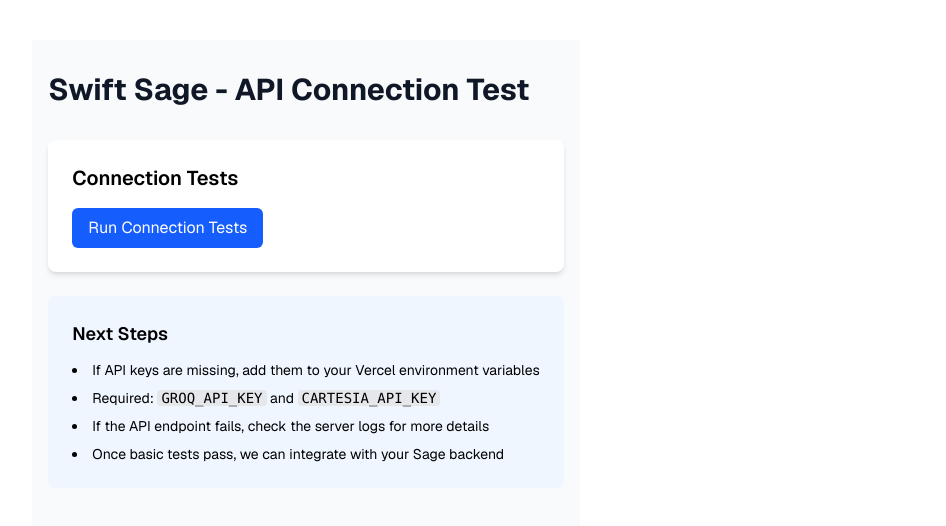
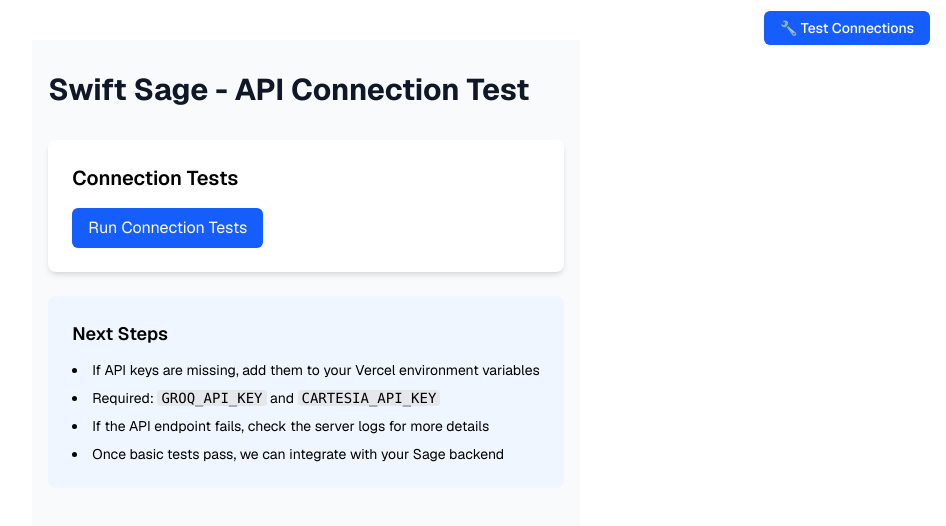
Before and after one commit to DayoOdunlami/swift-sage, a Next.js app: page /test in a window 1280 px wide. Shown: the top 526 px of the page, without its empty margins (334-1280 px from the left). Built offline with nearby package versions, Linux system fonts and the light colour scheme.

Commit message:
refactor: move test link to main layout for visibility

```diff
--- a/app/layout.tsx
+++ b/app/layout.tsx
@@ -35,6 +35,15 @@
 					"py-8 px-6 lg:p-10 dark:text-white bg-white dark:bg-black min-h-dvh flex flex-col justify-between antialiased font-sans select-none"
 				)}
 			>
+				{/* Test Page Link */}
+				<div className="absolute top-4 right-4 z-50">
+					<a
+						href="/test"
+						className="bg-blue-600 text-white px-4 py-2 rounded-md hover:bg-blue-700 text-sm font-medium"
+					>
+						🔧 Test Connections
+					</a>
+				</div>
 				<main className="flex flex-col items-center justify-center grow">
 					{children}
 				</main>
--- a/app/page.tsx
+++ b/app/page.tsx
@@ -117,16 +117,6 @@
 
 	return (
 		<>
-			{/* Test Page Link */}
-			<div className="absolute top-4 right-4">
-				<a
-					href="/test"
-					className="bg-blue-600 text-white px-4 py-2 rounded-md hover:bg-blue-700 text-sm font-medium"
-				>
-					🔧 Test Connections
-				</a>
-			</div>
-
 			<div className="pb-4 min-h-28" />
 
 			<form
```
